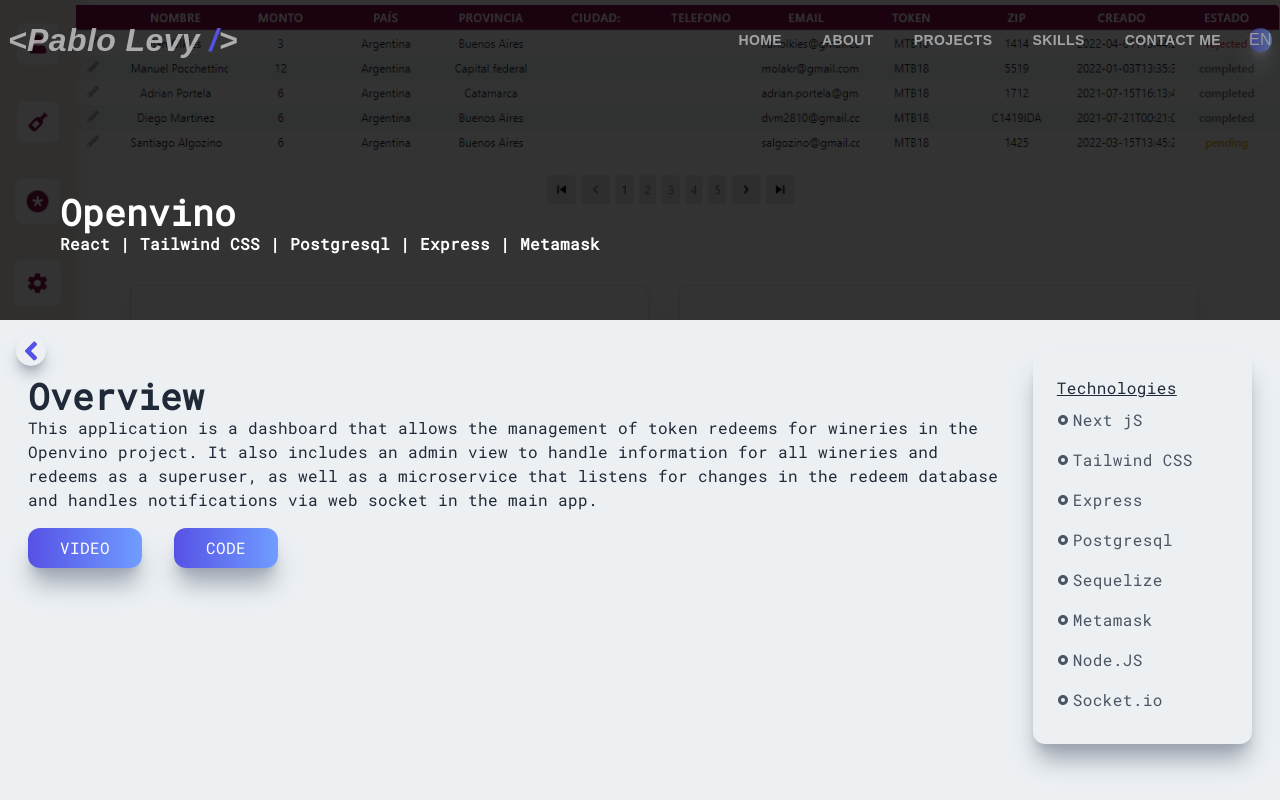
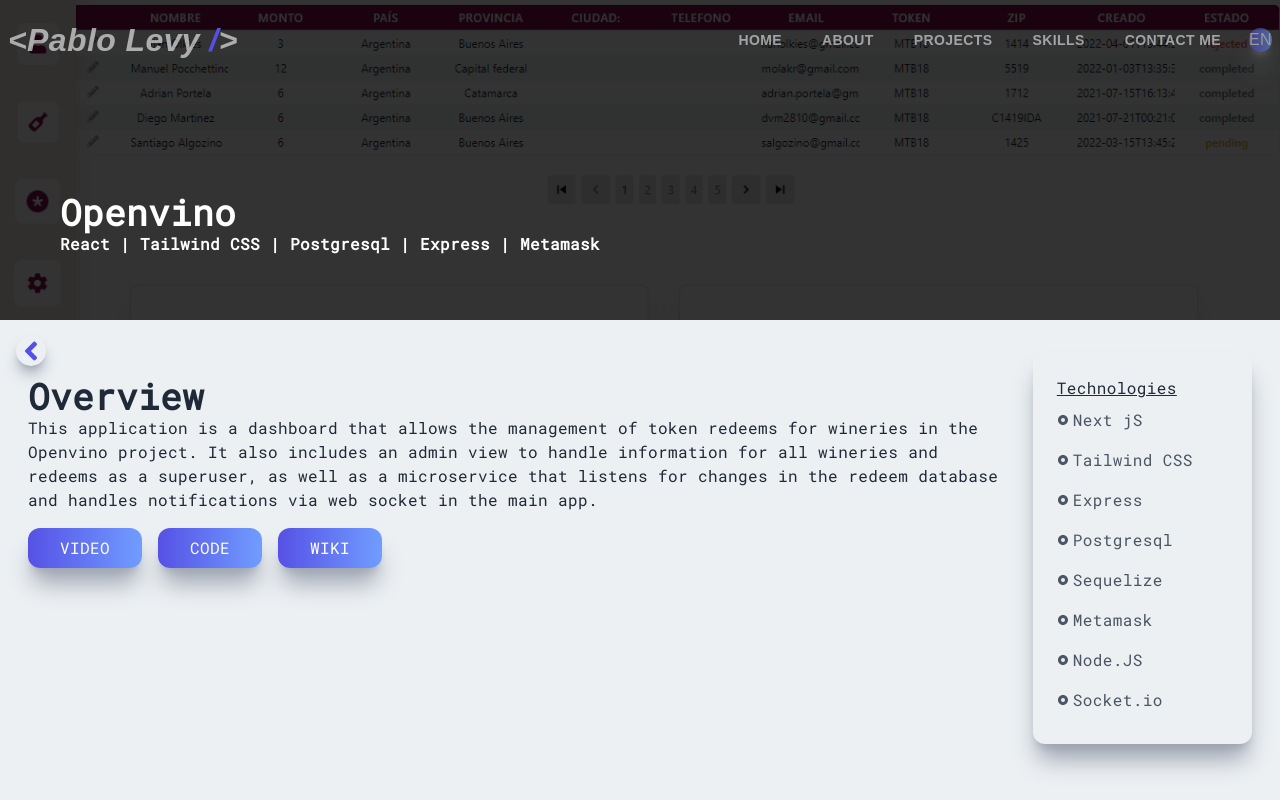
Before and after one commit to pabloele/portfolio, a Next.js app: page /openvino in a window 1280 px wide. Both pictures are taken after a click on the button "ENGLISH". Built offline with nearby package versions, Linux system fonts and the light colour scheme; a web font is replaced by a local one.

Commit message:
wiki openvino

```diff
--- a/pages/openvino.jsx
+++ b/pages/openvino.jsx
@@ -43,7 +43,7 @@
           <br />
           <h2>{t("Overview")}</h2>
           <p>{t("openvinoDescription")}</p>
-          <button className="px-8 py-2 mt-4 mr-8">
+          <button className="px-8 py-2 mt-4 mr-4">
             <Link
               href="https://www.youtube.com/watch?v=5vNg5u-CbW4"
               target="_blank"
@@ -51,12 +51,20 @@
               Video
             </Link>
           </button>
-          <button className="px-8 py-2 mt-4">
+          <button className="px-8 py-2 mt-4 mr-4">
             <Link
               href="https://github.com/openvino/redeem_dashboard"
               target="_blank"
             >
               Code
+            </Link>
+          </button>
+          <button className="px-8 py-2 mt-4">
+            <Link
+              href="https://openvino.atlassian.net/wiki/spaces/OPENVINO/pages/284622882/Winery+Dashboard"
+              target="_blank"
+            >
+              Wiki
             </Link>
           </button>
         </div>
```
